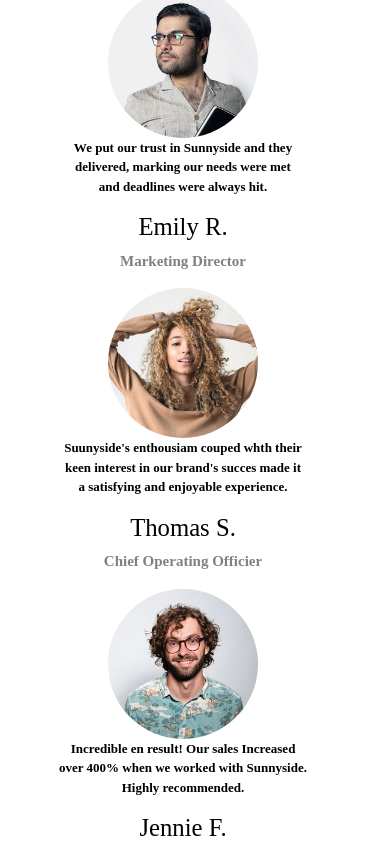
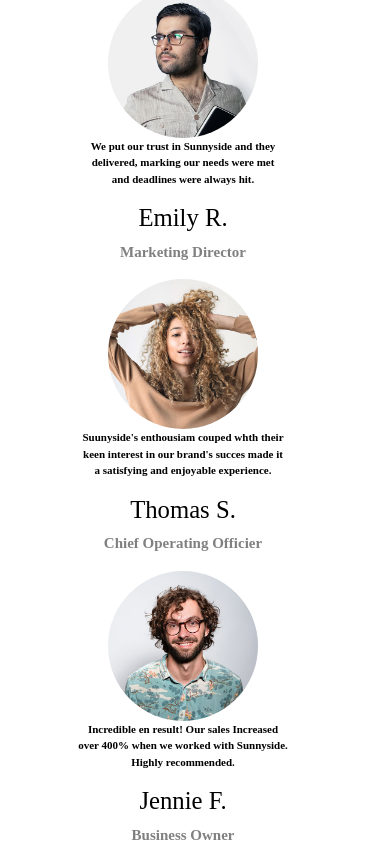
Before and after one commit to MohamedLoum1001/integration-un-react, a React app: page / in a window 390 px wide. Shown: the part 2555-3404 px from the top of the page. Built offline with nearby package versions, Linux system fonts and the light colour scheme.

Commit message:
Update Media.css

```diff
--- a/src/Media.css
+++ b/src/Media.css
@@ -58,7 +58,7 @@
   text-align: center;
 }
 .testimonials p{
-  font-size: 13px;
+  font-size: 11px;
   font-weight: 600;
   color: black;
   text-align: center;
@@ -80,7 +80,7 @@
   .footer .footer-container .menu p{
   display: flex;
   font-family: Arial, Helvetica, sans-serif;
-  font-size: 12px;
+  font-size: 11px;
   text-align: center;
   margin-top: 7%;
 }
```
